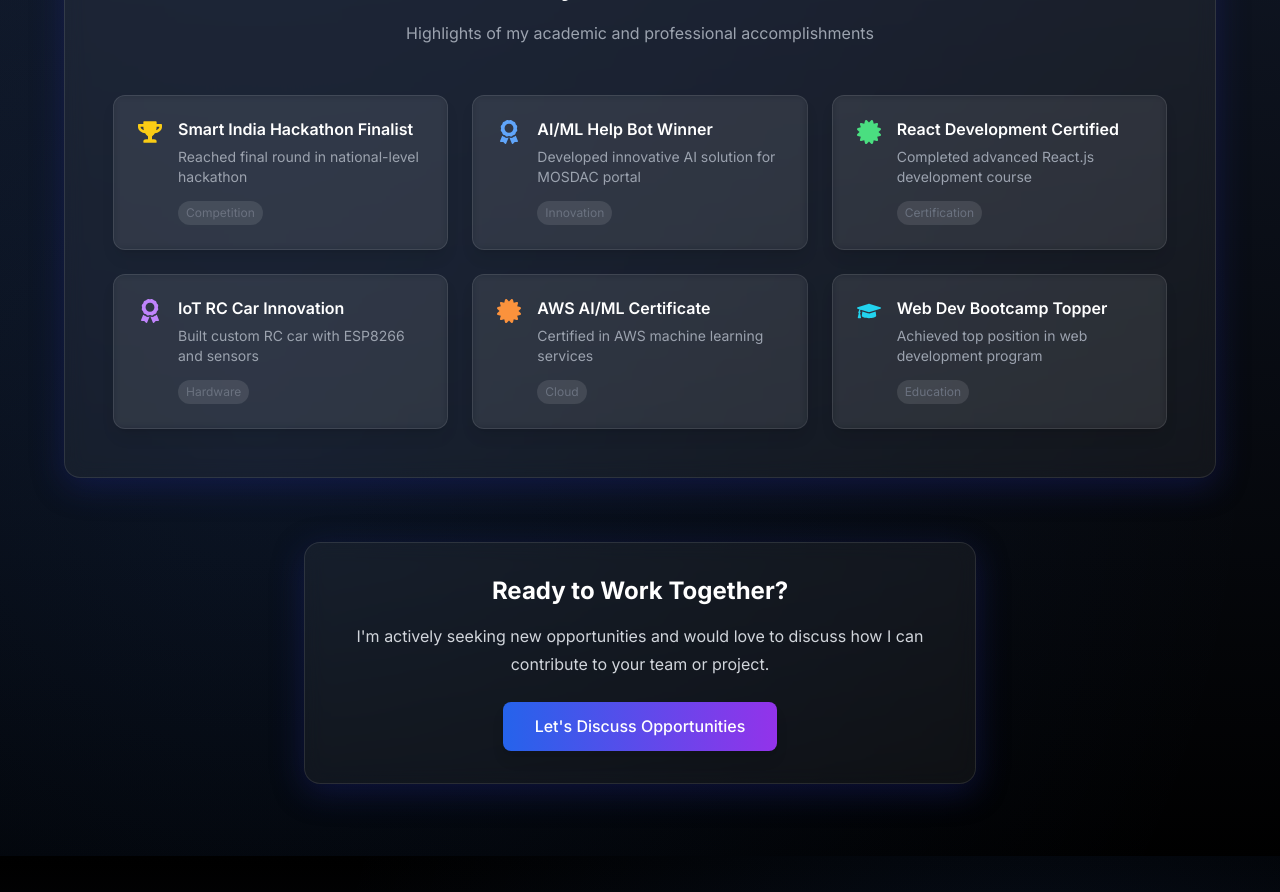
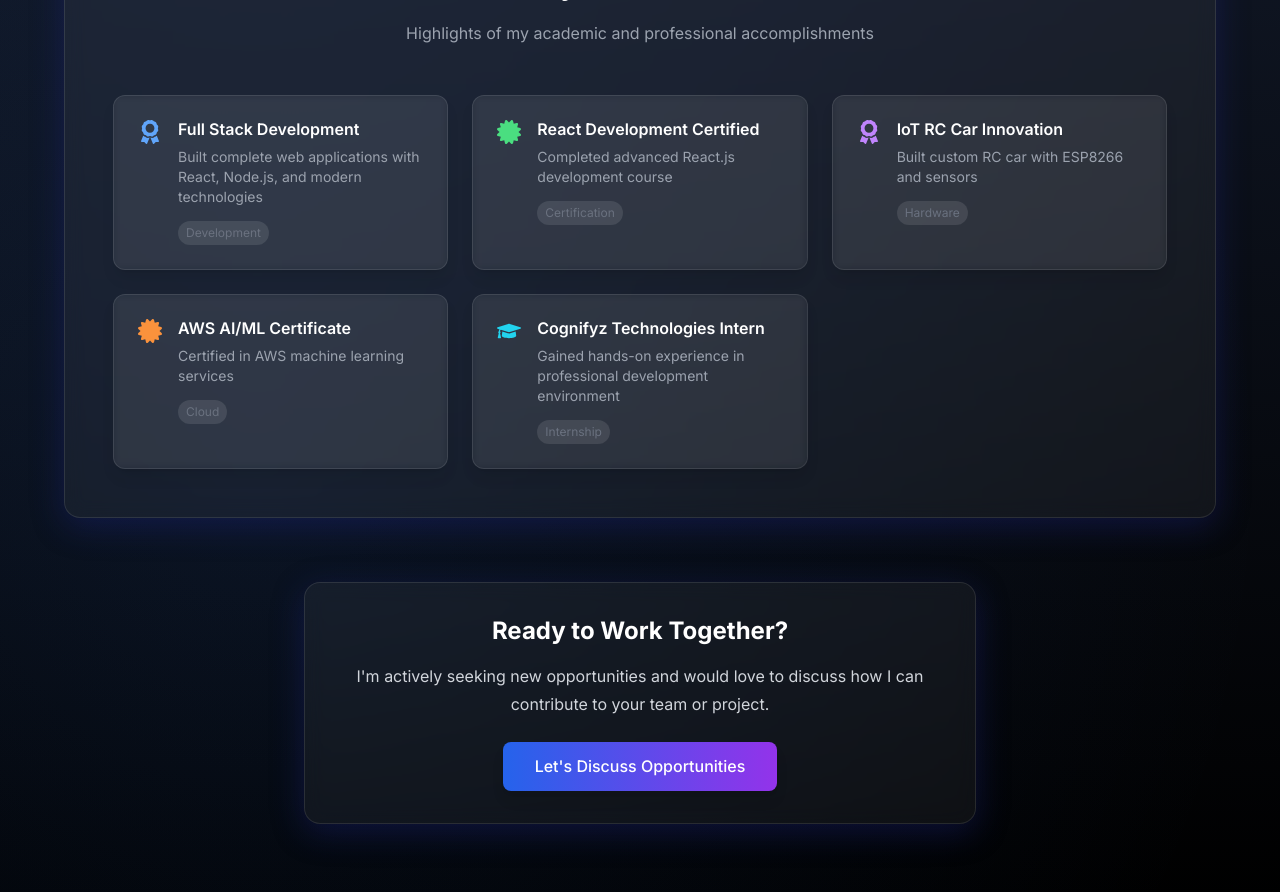
Before and after one commit to rbanik1204/PORTFOLIO, a React (Vite) app: page / in a window 1280 px wide. Shown: the part 7220-8112 px from the top of the page. Built offline with nearby package versions, Linux system fonts and the light colour scheme; no server answers.

Commit message:
fixed server

```diff
--- a/src/components/Resume.jsx
+++ b/src/components/Resume.jsx
@@ -3,16 +3,10 @@ import { FaDownload, FaAward, FaFilePdf, FaCertificate, FaGraduationCap, FaStar,
 
 const achievements = [
   {
-    title: "Smart India Hackathon Finalist",
-    description: "Reached final round in national-level hackathon",
-    icon: <FaTrophy className="text-2xl text-yellow-400" />,
-    category: "Competition"
-  },
-  {
-    title: "AI/ML Help Bot Winner",
-    description: "Developed innovative AI solution for MOSDAC portal",
+    title: "Full Stack Development",
+    description: "Built complete web applications with React, Node.js, and modern technologies",
     icon: <FaAward className="text-2xl text-blue-400" />,
-    category: "Innovation"
+    category: "Development"
   },
   {
     title: "React Development Certified",
@@ -33,10 +27,10 @@ const achievements = [
     category: "Cloud"
   },
   {
-    title: "Web Dev Bootcamp Topper",
-    description: "Achieved top position in web development program",
+    title: "Cognifyz Technologies Intern",
+    description: "Gained hands-on experience in professional development environment",
     icon: <FaGraduationCap className="text-2xl text-cyan-400" />,
-    category: "Education"
+    category: "Internship"
   }
 ];
 
```
